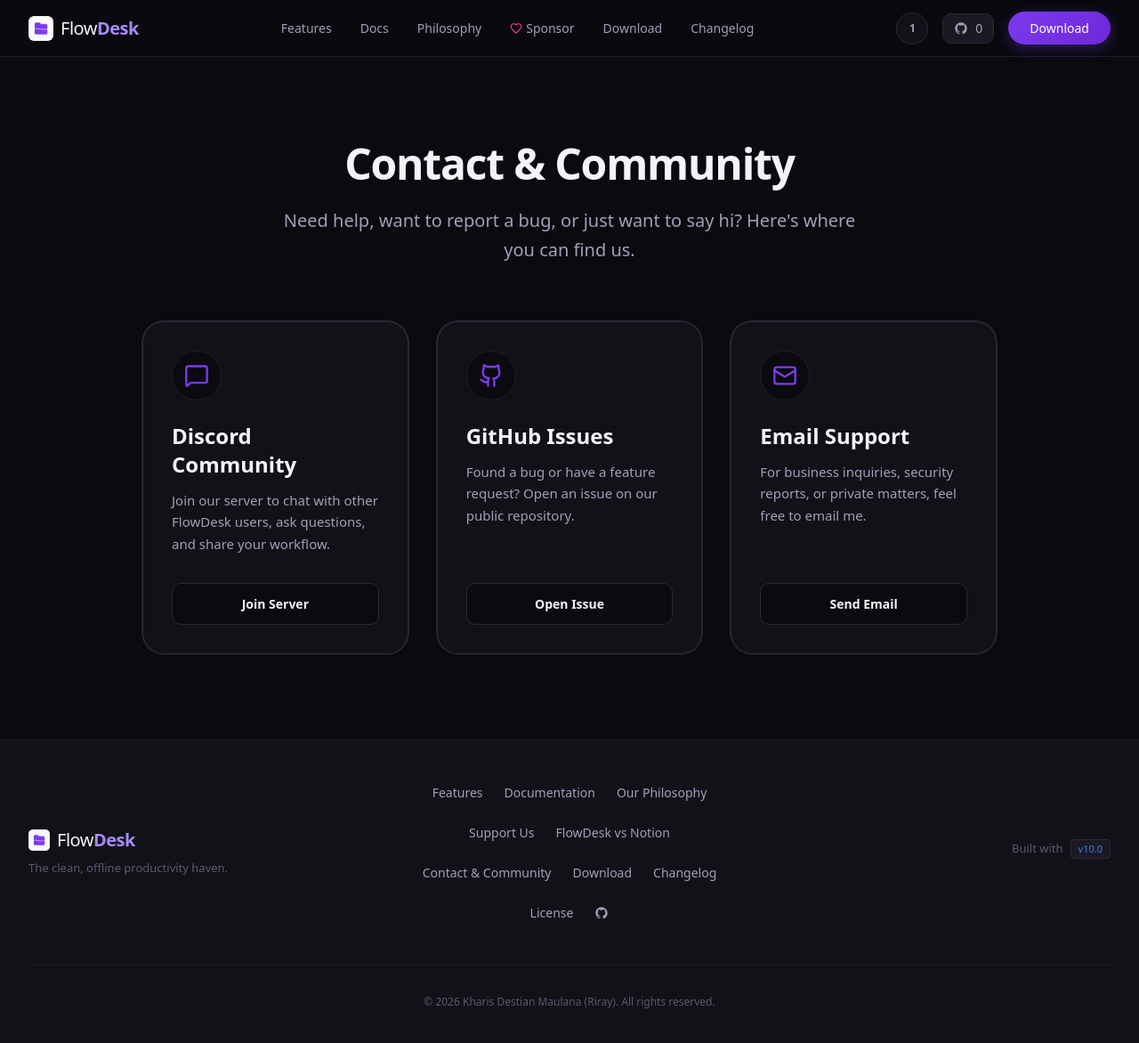
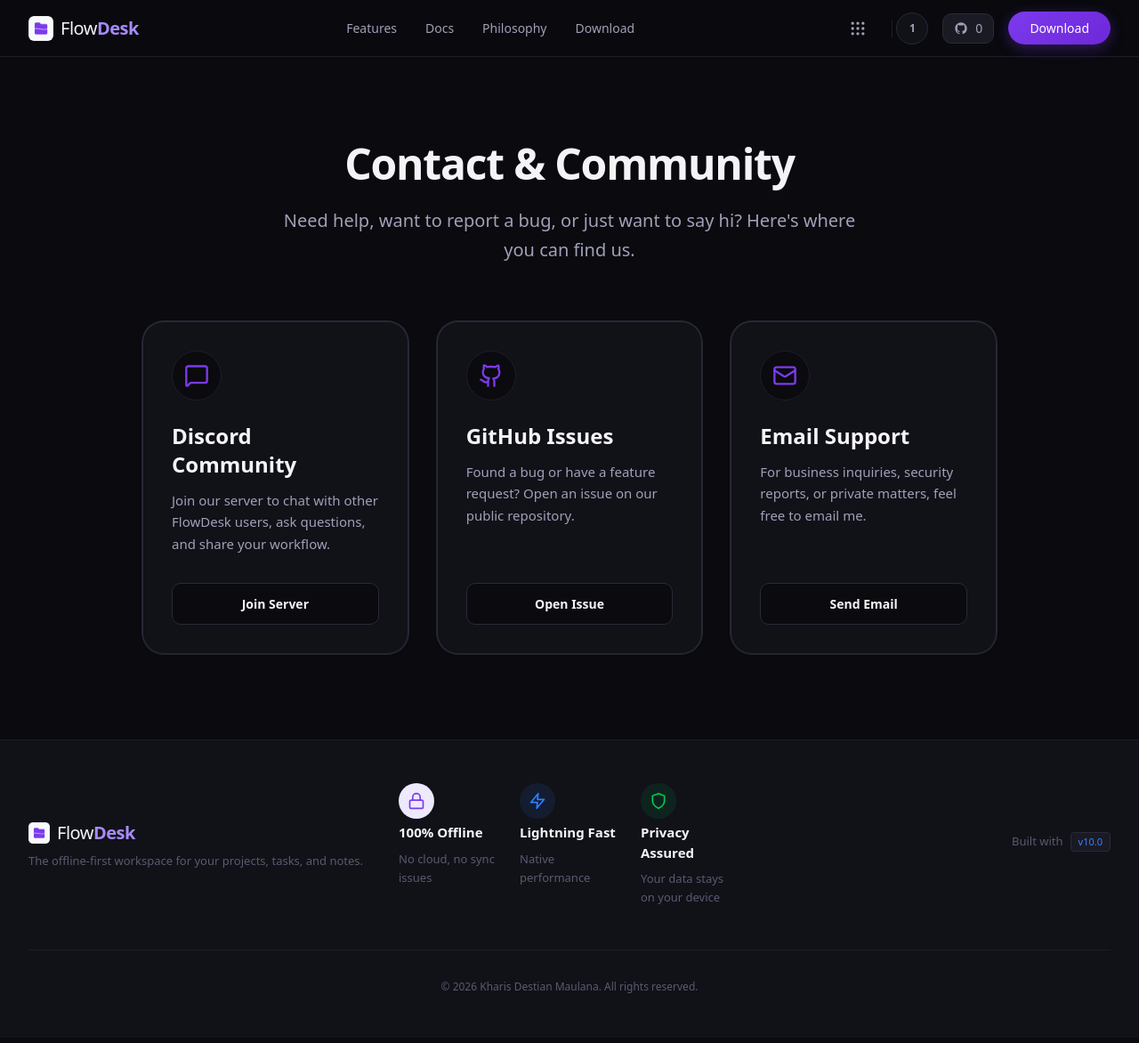
Before and after one commit to Kharisdestianmaulana-hub/flowdeskweb, a Next.js app: page /1/contact in a window 1280 px wide. Shown: the top 1172 px of the page at 89% size. Built offline with nearby package versions, Linux system fonts and the light colour scheme; no server answers.

Commit message:
feat: add apple-style mega menu to navbar and redesign footer with trust badges

```diff
--- a/components/Footer.tsx
+++ b/components/Footer.tsx
@@ -28,46 +28,31 @@ export default function Footer({ repoUrl, dict, currentLang }: FooterProps) {
             </p>
           </div>
 
-          {/* Center: Links */}
-          <div className="flex flex-wrap justify-center gap-6">
-            <Link href={`/${currentLang}/#features`} className="text-[14px] text-[var(--color-text-secondary)] hover:text-[var(--color-text-primary)] transition-colors">
-              {dict.features}
-            </Link>
-            <Link href={`/${currentLang}/docs`} className="text-[14px] text-[var(--color-text-secondary)] hover:text-[var(--color-text-primary)] transition-colors">
-              {dict.docs}
-            </Link>
-            <Link href={`/${currentLang}/philosophy`} className="text-[14px] text-[var(--color-text-secondary)] hover:text-[var(--color-text-primary)] transition-colors">
-              {dict.philosophy}
-            </Link>
-            <Link href={`/${currentLang}/sponsor`} className="text-[14px] text-[var(--color-text-secondary)] hover:text-[var(--color-text-primary)] transition-colors">
-              {dict.sponsor}
-            </Link>
-            <Link href={`/${currentLang}/compare/notion`} className="text-[14px] text-[var(--color-text-secondary)] hover:text-[var(--color-text-primary)] transition-colors">
-              FlowDesk vs Notion
-            </Link>
-            <Link href={`/${currentLang}/contact`} className="text-[14px] text-[var(--color-text-secondary)] hover:text-[var(--color-text-primary)] transition-colors">
-              {dict.contact}
-            </Link>
-            <Link href={`/${currentLang}/download`} className="text-[14px] text-[var(--color-text-secondary)] hover:text-[var(--color-text-primary)] transition-colors">
-              {dict.download}
-            </Link>
-            <Link href={`/${currentLang}/changelog`} className="text-[14px] text-[var(--color-text-secondary)] hover:text-[var(--color-text-primary)] transition-colors">
-              {dict.changelog}
-            </Link>
-            <Link
-              href={`/${currentLang}/license`}
-              className="text-[14px] text-[var(--color-text-secondary)] hover:text-[var(--color-text-primary)] transition-colors"
-            >
-              {dict.license}
-            </Link>
-            <a
-              href={repoUrl}
-              target="_blank"
-              rel="noopener noreferrer"
-              className="text-[14px] text-[var(--color-text-secondary)] hover:text-[var(--color-text-primary)] transition-colors flex items-center"
-            >
-              <Github className="w-4 h-4" />
-            </a>
+          {/* Center: Trust Badges */}
+          <div className="grid grid-cols-1 sm:grid-cols-3 gap-6 w-full max-w-2xl mx-auto col-span-1 md:col-span-1">
+            <div className="flex flex-col items-center sm:items-start text-center sm:text-left space-y-2">
+              <div className="w-10 h-10 rounded-full bg-[var(--color-primary-light)] text-[var(--color-primary)] flex items-center justify-center mb-1">
+                <svg width="20" height="20" viewBox="0 0 24 24" fill="none" stroke="currentColor" strokeWidth="2" strokeLinecap="round" strokeLinejoin="round"><rect x="3" y="11" width="18" height="11" rx="2" ry="2"></rect><path d="M7 11V7a5 5 0 0 1 10 0v4"></path></svg>
+              </div>
+              <h4 className="text-[15px] font-semibold text-[var(--color-text-primary)]">{dict.badges.offline.title}</h4>
+              <p className="text-[13px] text-[var(--color-text-muted)] leading-relaxed">{dict.badges.offline.desc}</p>
+            </div>
+
+            <div className="flex flex-col items-center sm:items-start text-center sm:text-left space-y-2">
+              <div className="w-10 h-10 rounded-full bg-blue-500/10 text-blue-500 flex items-center justify-center mb-1">
+                <svg width="20" height="20" viewBox="0 0 24 24" fill="none" stroke="currentColor" strokeWidth="2" strokeLinecap="round" strokeLinejoin="round"><polygon points="13 2 3 14 12 14 11 22 21 10 12 10 13 2"></polygon></svg>
+              </div>
+              <h4 className="text-[15px] font-semibold text-[var(--color-text-primary)]">{dict.badges.fast.title}</h4>
+              <p className="text-[13px] text-[var(--color-text-muted)] leading-relaxed">{dict.badges.fast.desc}</p>
+            </div>
+
+            <div className="flex flex-col items-center sm:items-start text-center sm:text-left space-y-2">
+              <div className="w-10 h-10 rounded-full bg-green-500/10 text-green-500 flex items-center justify-center mb-1">
+                <svg width="20" height="20" viewBox="0 0 24 24" fill="none" stroke="currentColor" strokeWidth="2" strokeLinecap="round" strokeLinejoin="round"><path d="M12 22s8-4 8-10V5l-8-3-8 3v7c0 6 8 10 8 10z"></path></svg>
+              </div>
+              <h4 className="text-[15px] font-semibold text-[var(--color-text-primary)]">{dict.badges.privacy.title}</h4>
+              <p className="text-[13px] text-[var(--color-text-muted)] leading-relaxed">{dict.badges.privacy.desc}</p>
+            </div>
           </div>
 
           {/* Right: Built with info */}
--- a/components/Navbar.tsx
+++ b/components/Navbar.tsx
@@ -2,9 +2,9 @@
 
 import Link from 'next/link';
 import Image from 'next/image';
-import { Menu, X, Globe } from 'lucide-react';
+import { Menu, X, Globe, Grip, Activity, Heart, MessageCircle, Scale } from 'lucide-react';
 import { GithubIcon as Github } from './GithubIcon';
-import { useState, useEffect } from 'react';
+import { useState, useEffect, useRef } from 'react';
 import { usePathname, useRouter } from 'next/navigation';
 
 interface NavbarProps {
@@ -16,9 +16,21 @@ interface NavbarProps {
 
 export default function Navbar({ stars, repoUrl, dict, currentLang }: NavbarProps) {
   const [isOpen, setIsOpen] = useState(false);
+  const [isMegaOpen, setIsMegaOpen] = useState(false);
   const [isScrolled, setIsScrolled] = useState(false);
   const pathname = usePathname();
   const router = useRouter();
+  const megaMenuRef = useRef<HTMLDivElement>(null);
+
+  useEffect(() => {
+    const handleClickOutside = (event: MouseEvent) => {
+      if (megaMenuRef.current && !megaMenuRef.current.contains(event.target as Node)) {
+        setIsMegaOpen(false);
+      }
+    };
+    document.addEventListener('mousedown', handleClickOutside);
+    return () => document.removeEventListener('mousedown', handleClickOutside);
+  }, []);
 
   useEffect(() => {
     const handleScroll = () => {
@@ -66,20 +78,23 @@ export default function Navbar({ stars, repoUrl, dict, currentLang }: NavbarProp
           <Link href={`/${currentLang}/philosophy`} className="text-[14px] font-medium text-[var(--color-text-secondary)] hover:text-[var(--color-text-primary)] transition-colors">
             {dict.philosophy}
           </Link>
-          <Link href={`/${currentLang}/sponsor`} className="text-[14px] font-medium text-[var(--color-text-secondary)] hover:text-[var(--color-text-primary)] transition-colors flex items-center gap-1">
-            <svg width="14" height="14" viewBox="0 0 24 24" fill="none" stroke="currentColor" strokeWidth="2" strokeLinecap="round" strokeLinejoin="round" className="text-pink-500"><path d="M19 14c1.49-1.46 3-3.21 3-5.5A5.5 5.5 0 0 0 16.5 3c-1.76 0-3 .5-4.5 2-1.5-1.5-2.74-2-4.5-2A5.5 5.5 0 0 0 2 8.5c0 2.3 1.5 4.05 3 5.5l7 7Z"/></svg>
-            {dict.sponsor}
-          </Link>
           <Link href={`/${currentLang}/download`} className="text-[14px] font-medium text-[var(--color-text-secondary)] hover:text-[var(--color-text-primary)] transition-colors">
             {dict.download}
-          </Link>
-          <Link href={`/${currentLang}/changelog`} className="text-[14px] font-medium text-[var(--color-text-secondary)] hover:text-[var(--color-text-primary)] transition-colors">
-            {dict.changelog}
           </Link>
         </div>
 
         {/* Right: Actions */}
         <div className="hidden md:flex items-center space-x-4">
+          <button
+            onClick={() => setIsMegaOpen(!isMegaOpen)}
+            className={`flex items-center justify-center w-9 h-9 rounded-full transition-all ${isMegaOpen ? 'bg-[var(--color-primary-light)] text-[var(--color-primary)]' : 'bg-transparent text-[var(--color-text-secondary)] hover:bg-[var(--color-surface-raised)] hover:text-[var(--color-text-primary)]'}`}
+            title="More Menu"
+          >
+            <Grip className="w-5 h-5" />
+          </button>
+
+          <div className="w-[1px] h-5 bg-[var(--color-border-subtle)] mx-1"></div>
+
           <button
             onClick={toggleLanguage}
             className="flex items-center justify-center w-9 h-9 rounded-full bg-[var(--color-surface)] border border-[var(--color-border)] text-[var(--color-text-secondary)] hover:text-[var(--color-text-primary)] hover:border-[var(--color-border-hover)] transition-all"
@@ -130,12 +145,15 @@ export default function Navbar({ stars, repoUrl, dict, currentLang }: NavbarProp
           <Link href={`/${currentLang}/#features`} onClick={() => setIsOpen(false)} className="block px-3 py-2 text-base font-medium text-[var(--color-text-secondary)] hover:text-[var(--color-text-primary)]">{dict.features}</Link>
           <Link href={`/${currentLang}/docs`} onClick={() => setIsOpen(false)} className="block px-3 py-2 text-base font-medium text-[var(--color-text-secondary)] hover:text-[var(--color-text-primary)]">{dict.docs}</Link>
           <Link href={`/${currentLang}/philosophy`} onClick={() => setIsOpen(false)} className="block px-3 py-2 text-base font-medium text-[var(--color-text-secondary)] hover:text-[var(--color-text-primary)]">{dict.philosophy}</Link>
+          <Link href={`/${currentLang}/download`} onClick={() => setIsOpen(false)} className="block px-3 py-2 text-base font-medium text-[var(--color-text-secondary)] hover:text-[var(--color-text-primary)]">{dict.download}</Link>
+          <Link href={`/${currentLang}/changelog`} onClick={() => setIsOpen(false)} className="block px-3 py-2 text-base font-medium text-[var(--color-text-secondary)] hover:text-[var(--color-text-primary)]">{dict.changelog}</Link>
           <Link href={`/${currentLang}/sponsor`} onClick={() => setIsOpen(false)} className="block px-3 py-2 text-base font-medium text-[var(--color-text-secondary)] hover:text-[var(--color-text-primary)] flex items-center gap-2">
             <svg width="16" height="16" viewBox="0 0 24 24" fill="none" stroke="currentColor" strokeWidth="2" strokeLinecap="round" strokeLinejoin="round" className="text-pink-500"><path d="M19 14c1.49-1.46 3-3.21 3-5.5A5.5 5.5 0 0 0 16.5 3c-1.76 0-3 .5-4.5 2-1.5-1.5-2.74-2-4.5-2A5.5 5.5 0 0 0 2 8.5c0 2.3 1.5 4.05 3 5.5l7 7Z"/></svg>
             {dict.sponsor}
           </Link>
-          <Link href={`/${currentLang}/download`} onClick={() => setIsOpen(false)} className="block px-3 py-2 text-base font-medium text-[var(--color-text-secondary)] hover:text-[var(--color-text-primary)]">{dict.download}</Link>
-          <Link href={`/${currentLang}/changelog`} onClick={() => setIsOpen(false)} className="block px-3 py-2 text-base font-medium text-[var(--color-text-secondary)] hover:text-[var(--color-text-primary)]">{dict.changelog}</Link>
+          <Link href={`/${currentLang}/contact`} onClick={() => setIsOpen(false)} className="block px-3 py-2 text-base font-medium text-[var(--color-text-secondary)] hover:text-[var(--color-text-primary)]">{dict.contact || 'Contact & Community'}</Link>
+          <Link href={`/${currentLang}/license`} onClick={() => setIsOpen(false)} className="block px-3 py-2 text-base font-medium text-[var(--color-text-secondary)] hover:text-[var(--color-text-primary)]">{dict.license || 'License'}</Link>
+
           <div className="pt-4 flex flex-col gap-3">
             <a
               href={repoUrl}
@@ -156,6 +174,55 @@ export default function Navbar({ stars, repoUrl, dict, currentLang }: NavbarProp
           </div>
         </div>
       )}
+
+      {/* Desktop Apple-Style Mega Menu */}
+      <div
+        ref={megaMenuRef}
+        className={`hidden md:block absolute top-[calc(100%+8px)] right-0 w-full max-w-[600px] bg-[rgba(20,20,25,0.95)] backdrop-blur-2xl border border-[var(--color-border)] rounded-2xl shadow-2xl transition-all duration-300 origin-top-right overflow-hidden ${isMegaOpen ? 'opacity-100 scale-100 pointer-events-auto' : 'opacity-0 scale-95 pointer-events-none'}`}
+      >
+        <div className="p-6 grid grid-cols-2 gap-x-8 gap-y-6">
+          <Link href={`/${currentLang}/changelog`} onClick={() => setIsMegaOpen(false)} className="group flex items-start gap-4 p-3 -m-3 rounded-xl hover:bg-[var(--color-surface-raised)] transition-all">
+            <div className="w-10 h-10 rounded-full bg-[var(--color-surface)] flex items-center justify-center group-hover:bg-[var(--color-primary-light)] group-hover:text-[var(--color-primary)] transition-colors">
+              <Activity className="w-5 h-5 text-[var(--color-text-secondary)] group-hover:text-[var(--color-primary)]" />
+            </div>
+            <div>
+              <h4 className="text-sm font-semibold text-[var(--color-text-primary)]">{dict.changelog}</h4>
+              <p className="text-xs text-[var(--color-text-muted)] mt-0.5">See the latest updates and release notes</p>
+            </div>
+          </Link>
+
+          <Link href={`/${currentLang}/sponsor`} onClick={() => setIsMegaOpen(false)} className="group flex items-start gap-4 p-3 -m-3 rounded-xl hover:bg-[var(--color-surface-raised)] transition-all">
+            <div className="w-10 h-10 rounded-full bg-[var(--color-surface)] flex items-center justify-center group-hover:bg-pink-500/10 transition-colors">
+              <Heart className="w-5 h-5 text-[var(--color-text-secondary)] group-hover:text-pink-500" />
+            </div>
+            <div>
+              <h4 className="text-sm font-semibold text-[var(--color-text-primary)]">{dict.sponsor}</h4>
+              <p className="text-xs text-[var(--color-text-muted)] mt-0.5">Support the independent development</p>
+            </div>
+          </Link>
+
+          <Link href={`/${currentLang}/contact`} onClick={() => setIsMegaOpen(false)} className="group flex items-start gap-4 p-3 -m-3 rounded-xl hover:bg-[var(--color-surface-raised)] transition-all">
+            <div className="w-10 h-10 rounded-full bg-[var(--color-surface)] flex items-center justify-center group-hover:bg-blue-500/10 transition-colors">
+              <MessageCircle className="w-5 h-5 text-[var(--color-text-secondary)] group-hover:text-blue-500" />
+            </div>
+            <div>
+              <h4 className="text-sm font-semibold text-[var(--color-text-primary)]">{dict.contact || 'Contact & Community'}</h4>
+              <p className="text-xs text-[var(--color-text-muted)] mt-0.5">Join Discord and talk to the developer</p>
+            </div>
+          </Link>
+
+          <Link href={`/${currentLang}/license`} onClick={() => setIsMegaOpen(false)} className="group flex items-start gap-4 p-3 -m-3 rounded-xl hover:bg-[var(--color-surface-raised)] transition-all">
+            <div className="w-10 h-10 rounded-full bg-[var(--color-surface)] flex items-center justify-center group-hover:bg-[var(--color-surface-raised)] transition-colors">
+              <Scale className="w-5 h-5 text-[var(--color-text-secondary)] group-hover:text-[var(--color-text-primary)]" />
+            </div>
+            <div>
+              <h4 className="text-sm font-semibold text-[var(--color-text-primary)]">{dict.license || 'License'}</h4>
+              <p className="text-xs text-[var(--color-text-muted)] mt-0.5">Terms, conditions, and copyright</p>
+            </div>
+          </Link>
+        </div>
+      </div>
+
       </nav>
     </header>
   );
--- a/dictionaries/en.json
+++ b/dictionaries/en.json
@@ -106,17 +106,31 @@
     "viewGithub": "View on GitHub"
   },
   "footer": {
-    "tagline": "The clean, offline productivity haven.",
+    "tagline": "The offline-first workspace for your projects, tasks, and notes.",
     "features": "Features",
     "docs": "Documentation",
-    "philosophy": "Our Philosophy",
-    "sponsor": "Support Us",
-    "contact": "Contact & Community",
+    "philosophy": "Philosophy",
+    "sponsor": "Sponsor",
     "download": "Download",
     "changelog": "Changelog",
+    "contact": "Contact & Community",
     "license": "License",
     "builtWith": "Built with",
-    "copyright": "Kharis Destian Maulana (Riray). All rights reserved."
+    "copyright": "Kharis Destian Maulana. All rights reserved.",
+    "badges": {
+      "offline": {
+        "title": "100% Offline",
+        "desc": "No cloud, no sync issues"
+      },
+      "fast": {
+        "title": "Lightning Fast",
+        "desc": "Native performance"
+      },
+      "privacy": {
+        "title": "Privacy Assured",
+        "desc": "Your data stays on your device"
+      }
+    }
   },
   "licensePage": {
     "title": "License & Copyright",
--- a/dictionaries/id.json
+++ b/dictionaries/id.json
@@ -106,17 +106,31 @@
     "viewGithub": "Lihat di GitHub"
   },
   "footer": {
-    "tagline": "Tempat produktivitas luring Anda yang bersih.",
+    "tagline": "Ruang kerja lokal pertama untuk proyek, tugas, dan catatan Anda.",
     "features": "Fitur",
     "docs": "Dokumentasi",
-    "philosophy": "Filosofi Kami",
-    "sponsor": "Dukung Kami",
+    "philosophy": "Filosofi",
+    "sponsor": "Sponsor",
+    "download": "Unduh",
+    "changelog": "Pembaruan",
     "contact": "Kontak & Komunitas",
-    "download": "Unduh",
-    "changelog": "Riwayat Pembaruan",
     "license": "Lisensi",
-    "builtWith": "Dibangun dengan",
-    "copyright": "Kharis Destian Maulana (Riray). Hak Cipta Dilindungi."
+    "builtWith": "Dibuat dengan",
+    "copyright": "Kharis Destian Maulana. Hak cipta dilindungi.",
+    "badges": {
+      "offline": {
+        "title": "100% Offline",
+        "desc": "Tanpa cloud, tanpa masalah sinkronisasi"
+      },
+      "fast": {
+        "title": "Sangat Cepat",
+        "desc": "Performa aplikasi native"
+      },
+      "privacy": {
+        "title": "Privasi Terjamin",
+        "desc": "Data tetap di perangkat Anda"
+      }
+    }
   },
   "licensePage": {
     "title": "Lisensi & Hak Cipta",
```
